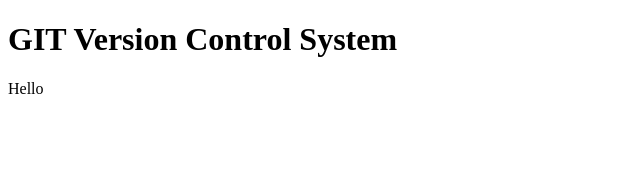
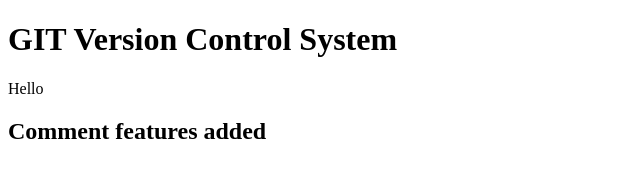
Before and after one commit to nahidraj/Learning_git, a plain HTML site: page index.html in a window 1280 px wide. Shown: the whole page, without its empty margins (0-640 px from the left). Drawn offline with Linux system fonts and the light colour scheme.

Commit message:
added new features

```diff
--- a/index.html
+++ b/index.html
@@ -12,6 +12,7 @@
 
   <h1>GIT Version Control System</h1>
   <p>Hello</p>
+  <h2>Comment features added</h2>
 
   <script src="js/script.js"></script>
 </body>
--- a/js/script.js
+++ b/js/script.js
@@ -2,6 +2,7 @@
 
 console.log(2 + 2);
 console.log(2 + 2);
+console.log("Adding comment features");
 // console.log(2 - 2);
 // console.log(2 * 2);
 // console.log(2 / 2);
```
